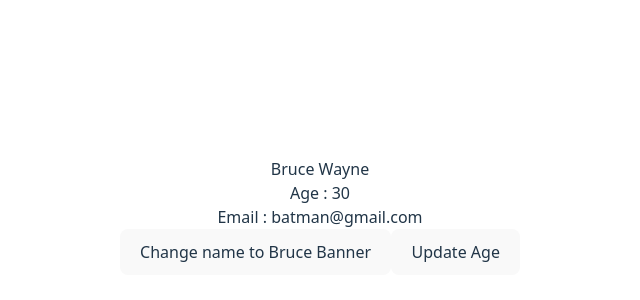
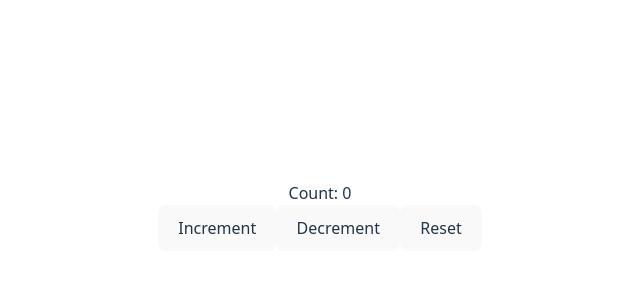
Before and after one commit to Rajat-web-server/React_Learning, a React app: page / in a window 1280 px wide. Shown: the part 184-484 px from the top of the page, without its empty margins (320-960 px from the left). Built offline with nearby package versions, Linux system fonts and the light colour scheme; the HTML template or start-up script is replaced by a standard one.

Commit message:
Day 12: Counter using useReducer

```diff
--- a/src/App.jsx
+++ b/src/App.jsx
@@ -20,12 +20,13 @@ import { Event } from './event.jsx';
 import { Logincard } from './loggingCard.jsx'
 import { Input } from './input.jsx'
 import { ObjectProfile } from './objectProfile.jsx'
+import Counter from './useReducer.jsx'
+import { CounterWithReducer } from './counterWithReducer.jsx'
 
 function App() {
   return (
     <div>
-
-      <ObjectProfile />
+      < CounterWithReducer />
 
       {/* <Event on ={true}/>
       <Boxes />
--- /dev/null
+++ b/src/counterWithReducer.jsx
@@ -0,0 +1,30 @@
+import {useReducer} from "react";
+
+const initialState =0;
+const reducer = (state, action)=>{
+    // must returns+ a new state
+    switch (action) {
+        case "increment":
+            return state +1;
+        case "decrement":
+            return state -1;
+        case "reset":
+            return initialState;
+        default :
+        return state ;
+
+    }
+}
+
+export const CounterWithReducer = () => {
+    const [count, dispatch] = useReducer(reducer, initialState) //count --> current state value
+    //dispatch --> to send action to the reducer
+    return (
+        <div>
+            <p>Count: {count}</p>
+            <button onClick={() => dispatch("increment")}>Increment</button>
+            <button onClick={() => dispatch("decrement")}>Decrement</button>
+            <button onClick={() => dispatch("reset")}>Reset</button>
+        </div>
+    )
+}
--- /dev/null
+++ b/src/useReducer.jsx
@@ -0,0 +1,22 @@
+import {useReducer} from "react"
+function reducer(state, action){
+    if(action === "add"){
+        return state+1;
+    }
+    if (action === "subtract"){
+        return state -1;
+    }
+    return state;
+}
+
+function Counter() {
+    const [count, dispatch] = useReducer(reducer, 0);
+    return (
+        <div>
+            <h2>Count : {count}</h2>
+            <button onClick={()=>dispatch("add")}>+</button>
+            <button onClick={()=>dispatch("subtract")}>-</button>
+        </div>
+    )
+}
+export default Counter;
```
